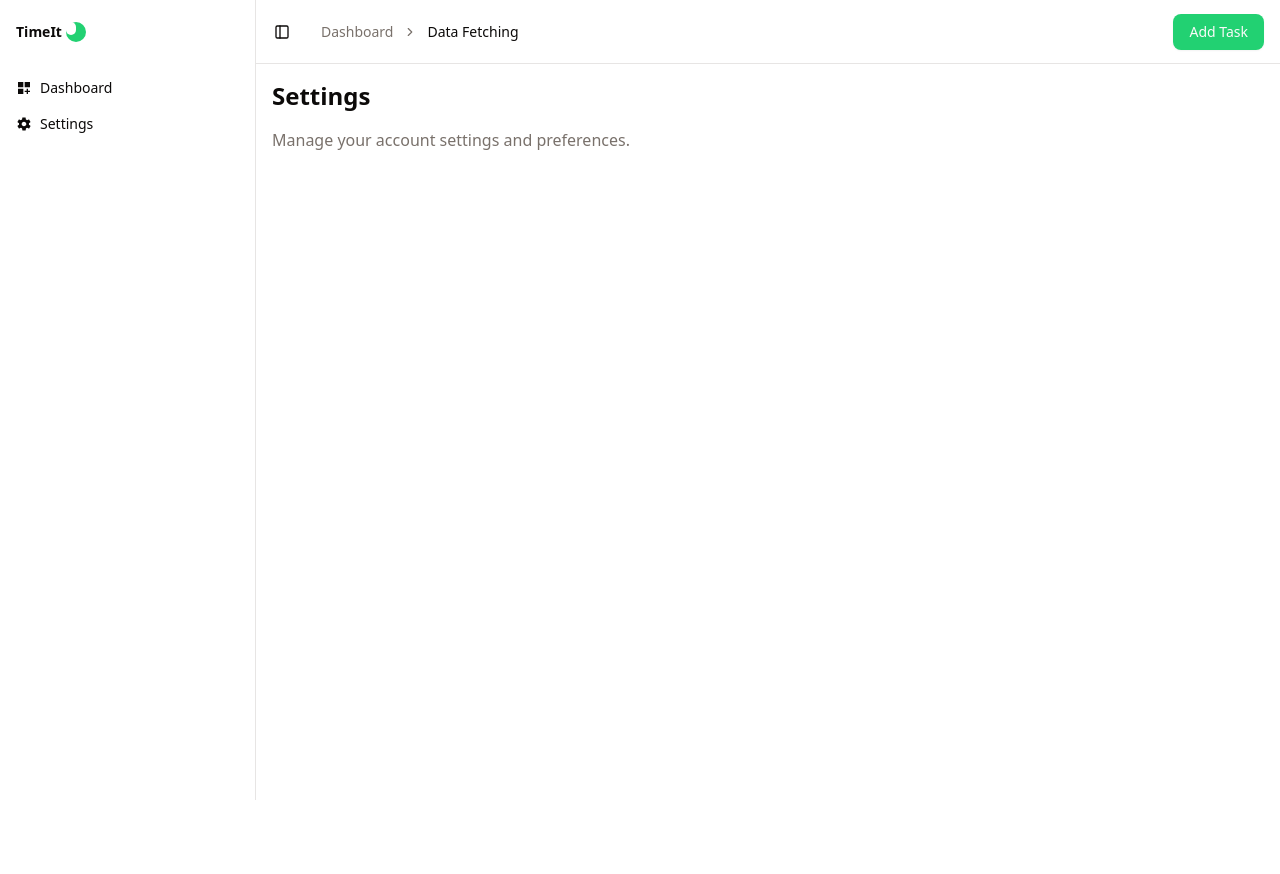
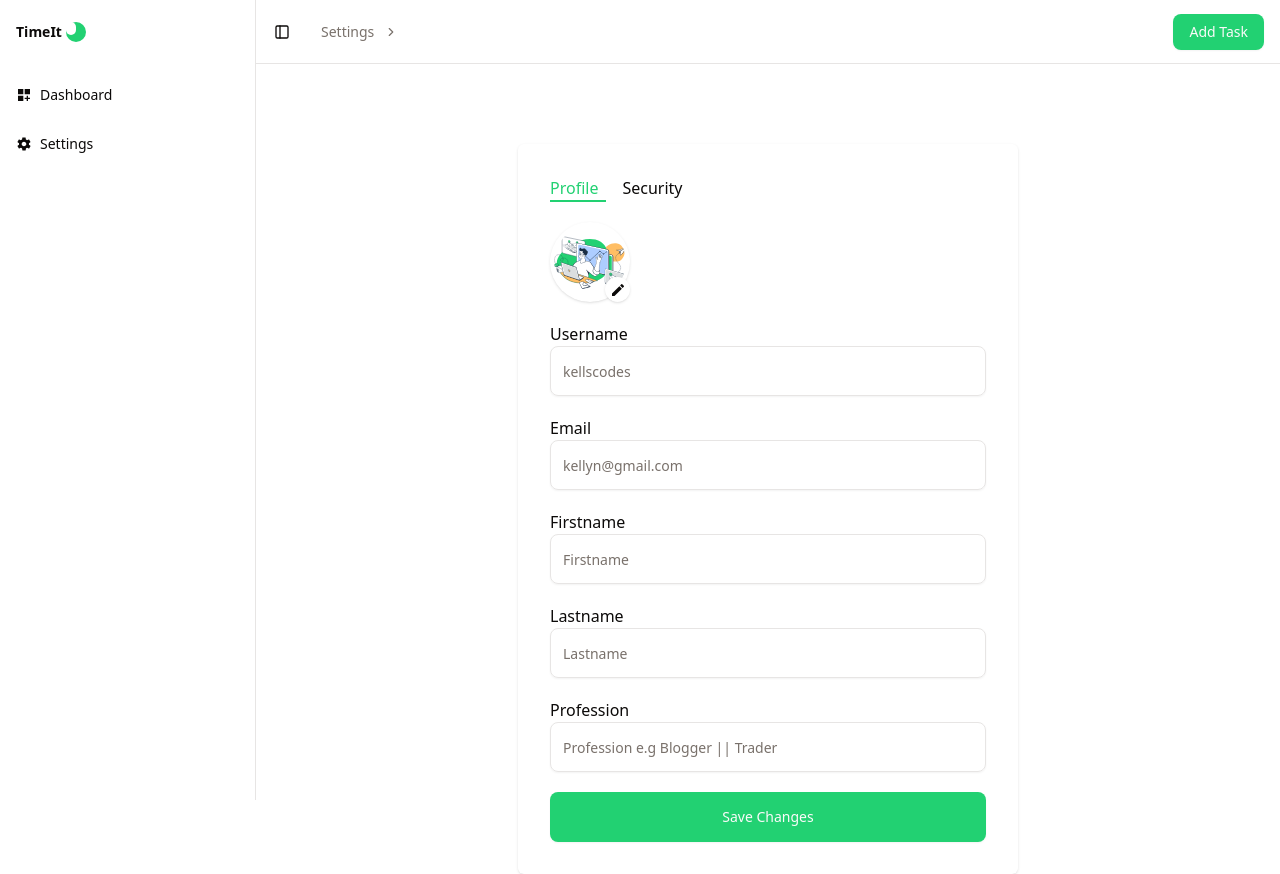
Before and after one commit to KellsCodes/tasktimer, a Next.js app in the folder frontend/: page /settings in a window 1280 px wide. Before the commit the page ends 800 px from the top, so only its background shows below. Built offline with nearby package versions, Linux system fonts and the light colour scheme.

Commit message:
Build settings UI

```diff
--- a/frontend/src/app/components/AuthLayout.jsx
+++ b/frontend/src/app/components/AuthLayout.jsx
@@ -1,10 +1,11 @@
+'use client';
 import { AppSidebar } from "@/components/app-sidebar"
 import {
     Breadcrumb,
     BreadcrumbItem,
     BreadcrumbLink,
     BreadcrumbList,
-    BreadcrumbPage,
+    // BreadcrumbPage,
     BreadcrumbSeparator,
 } from "@/components/ui/breadcrumb"
 import { Button } from "@/components/ui/button";
@@ -14,8 +15,10 @@ import {
     SidebarProvider,
     SidebarTrigger,
 } from "@/components/ui/sidebar"
+import { usePathname } from 'next/navigation';
 
 export default function AuthLayout({ children }) {
+    const pathname = usePathname()
     return (
         <SidebarProvider>
             <AppSidebar />
@@ -28,14 +31,14 @@ export default function AuthLayout({ children }) {
                             <Breadcrumb>
                                 <BreadcrumbList>
                                     <BreadcrumbItem className="hidden md:block">
-                                        <BreadcrumbLink href="#">
-                                            Dashboard
+                                        <BreadcrumbLink href={pathname}>
+                                            {pathname.replace('/', '').charAt(0).toUpperCase() + pathname.slice(2)}
                                         </BreadcrumbLink>
                                     </BreadcrumbItem>
                                     <BreadcrumbSeparator className="hidden md:block" />
-                                    <BreadcrumbItem>
+                                    {/* <BreadcrumbItem>
                                         <BreadcrumbPage>Data Fetching</BreadcrumbPage>
-                                    </BreadcrumbItem>
+                                    </BreadcrumbItem> */}
                                 </BreadcrumbList>
                             </Breadcrumb>
                         </div>
--- a/frontend/src/app/globals.css
+++ b/frontend/src/app/globals.css
@@ -41,6 +41,8 @@
   --radius-md: calc(var(--radius) - 2px);
   --radius-lg: var(--radius);
   --radius-xl: calc(var(--radius) + 4px);
+
+  --color-prim: #22D172
 }
 
 :root {
--- a/frontend/src/app/settings/page.jsx
+++ b/frontend/src/app/settings/page.jsx
@@ -1,12 +1,31 @@
+"use client"
+
 import AuthLayout from "../components/AuthLayout";
+import ProfilePage from "./profile";
+import SecurityPage from "./security";
+import { useState } from "react";
 
 export default function SettingsPage() {
+    const [activeTab, setActiveTab] = useState(0); // 0 for Profile, 1 for Security
     return (
         <AuthLayout>
-            <div className="flex flex-1 flex-col gap-4 p-4">
-                <h1 className="text-2xl font-bold">Settings</h1>
-                <p className="text-muted-foreground">Manage your account settings and preferences.</p>
-                {/* Add your settings components here */}
+            <div className="flex items-centerr justify-center mt-5 lg:mt-20 ">
+                {/* <h1 className="text-2xl font-bold">Settings</h1> */}
+                <div className="flex flex-col gap-y-5 w-[500px] p-8 rounded-sm shadow-sm">
+                    <div className="flex items-center gap-x-4">
+                        <div
+                            onClick={() => { setActiveTab(0) }}
+                            className={`cursor-pointer font-medium border-b border-b-2 pr-2 ${activeTab === 0 ? "border-b-prim text-prim" : "border-b-white"} transition-all duration-300 ease-in-out`}>Profile</div>
+                        <div
+                            onClick={() => { setActiveTab(1) }}
+                            className={`cursor-pointer font-medium border-b border-b-2 pr-2 ${activeTab === 1 ? "border-b-prim text-prim" : "border-b-white"} transition-all duration-300 ease-in-out`}>Security</div>
+                    </div>
+                    {activeTab === 0 ?
+                        <ProfilePage /> :
+                        <SecurityPage />
+                    }
+
+                </div>
             </div>
         </AuthLayout>
     );
--- /dev/null
+++ b/frontend/src/app/settings/profile.jsx
@@ -0,0 +1,71 @@
+import { Button } from "@/components/ui/button";
+import { Input } from "@/components/ui/input";
+import { MdEdit } from "react-icons/md";
+
+export default function ProfilePage() {
+    return (
+        <div className="flex flex-1 flex-col gap-4">
+            <form action="#" className="space-y-5">
+                <div className="h-[80px] w-[80px] rounded-full shadow p-[4px] bg-white relative cursor-pointer">
+                    <img src={`/logo.svg`} alt="profile-img" loading="lazy" className="w-full h-full rounded-full" />
+                    <button className="cursor-pointer w-[25px] h-[25px] bg-white shadow rounded-full flex items-center justify-center absolute bottom-0 right-0">
+                        <MdEdit className="text-[16px]" />
+                    </button>
+                </div>
+                <div>
+                    <label htmlFor="username">Username</label>
+                    <Input readOnly
+                        value={""}
+                        placeholder={`kellscodes`}
+                        className={`cursor-not-allowed h-[50px] px-3 focus:outline-none focus:ring-1 focus:ring-prim transition-all duration-500 ease-in-out placeholder:text-muted-foreground placeholder:text-sm`}
+                        name="username"
+                        id="username"
+                    />
+                </div>
+                <div>
+                    <label htmlFor="email">Email</label>
+                    <Input readOnly
+                        value={""}
+                        placeholder={`kellyn@gmail.com`}
+                        className={`cursor-not-allowed h-[50px] px-3 focus:outline-none focus:ring-1 focus:ring-prim transition-all duration-500 ease-in-out placeholder:text-muted-foreground placeholder:text-sm`}
+                        name="email"
+                        id="email"
+                        type={'email'}
+                    />
+                </div>
+                <div>
+                    <label htmlFor="firstname" >Firstname</label>
+                    <Input
+                        value={""}
+                        placeholder={`Firstname`}
+                        className={`h-[50px] px-3 focus:outline-none focus:ring-1 focus:ring-prim transition-all duration-500 ease-in-out placeholder:text-muted-foreground placeholder:text-sm`}
+                        name="firstname"
+                        id="firstname"
+                    />
+                </div>
+                <div>
+                    <label htmlFor="lastname">Lastname</label>
+                    <Input
+                        value={""}
+                        placeholder={"Lastname"}
+                        className={`h-[50px] px-3 focus:outline-none focus:ring-1 focus:ring-prim transition-all duration-500 ease-in-out placeholder:text-muted-foreground placeholder:text-sm`}
+                        name="lastname"
+                        id="lastname"
+                    />
+                </div>
+                <div>
+                    <label htmlFor="profession">Profession</label>
+                    <Input
+                        value={""}
+                        placeholder={`Profession e.g Blogger || Trader`}
+                        className={`h-[50px] px-3 focus:outline-none focus:ring-1 focus:ring-prim transition-all duration-500 ease-in-out`}
+                        name="profession"
+                        id="profession"
+                    />
+                </div>
+                <Button className={`bg-prim h-[50px] hover:bg-prim hover:opacity-70 transition-all duration-300 ease-in-out cursor-pointer w-full`}>Save Changes</Button>
+            </form>
+            {/* Add your profile settings components here */}
+        </div>
+    );
+}
--- /dev/null
+++ b/frontend/src/app/settings/security.jsx
@@ -0,0 +1,33 @@
+import { Button } from "@/components/ui/button";
+import { Input } from "@/components/ui/input";
+
+export default function SecurityPage() {
+    return (
+        <div className="flex flex-1 flex-col gap-4">
+            <form action="#" className="space-y-5">
+                <div>
+                    <label htmlFor="passowrd" >Passowrd</label>
+                    <Input
+                        value={""}
+                        placeholder="Password"
+                        className={`h-[50px] px-3 focus:outline-none focus:ring-1 focus:ring-prim transition-all duration-500 ease-in-out placeholder:text-muted-foreground placeholder:text-sm`}
+                        name="passowrd"
+                        id="passowrd"
+                    />
+                </div>
+                <div>
+                    <label htmlFor="confirm_password">Confirm password</label>
+                    <Input
+                        value={""}
+                        placeholder="confirm password"
+                        className={`h-[50px] px-3 focus:outline-none focus:ring-1 focus:ring-prim transition-all duration-500 ease-in-out placeholder:text-muted-foreground placeholder:text-sm`}
+                        name="confirm_password"
+                        id="confirm_password"
+                    />
+                </div>
+
+                <Button className={`bg-prim h-[50px] hover:bg-prim hover:opacity-70 transition-all duration-300 ease-in-out cursor-pointer w-full`}>Change Password</Button>
+            </form>
+        </div>
+    );
+}
--- a/frontend/src/components/app-sidebar.jsx
+++ b/frontend/src/components/app-sidebar.jsx
@@ -57,7 +57,7 @@ export function AppSidebar({
           <SidebarMenu>
             {data.navMain.map((item) => (
               <SidebarMenuItem key={item.title}>
-                <SidebarMenuButton asChild>
+                <SidebarMenuButton asChild className="h-[45px]">
                   <a href={item.url} className="font-medium">
                     {item.icon ? item.icon : ""}
                     {item.title}
```
